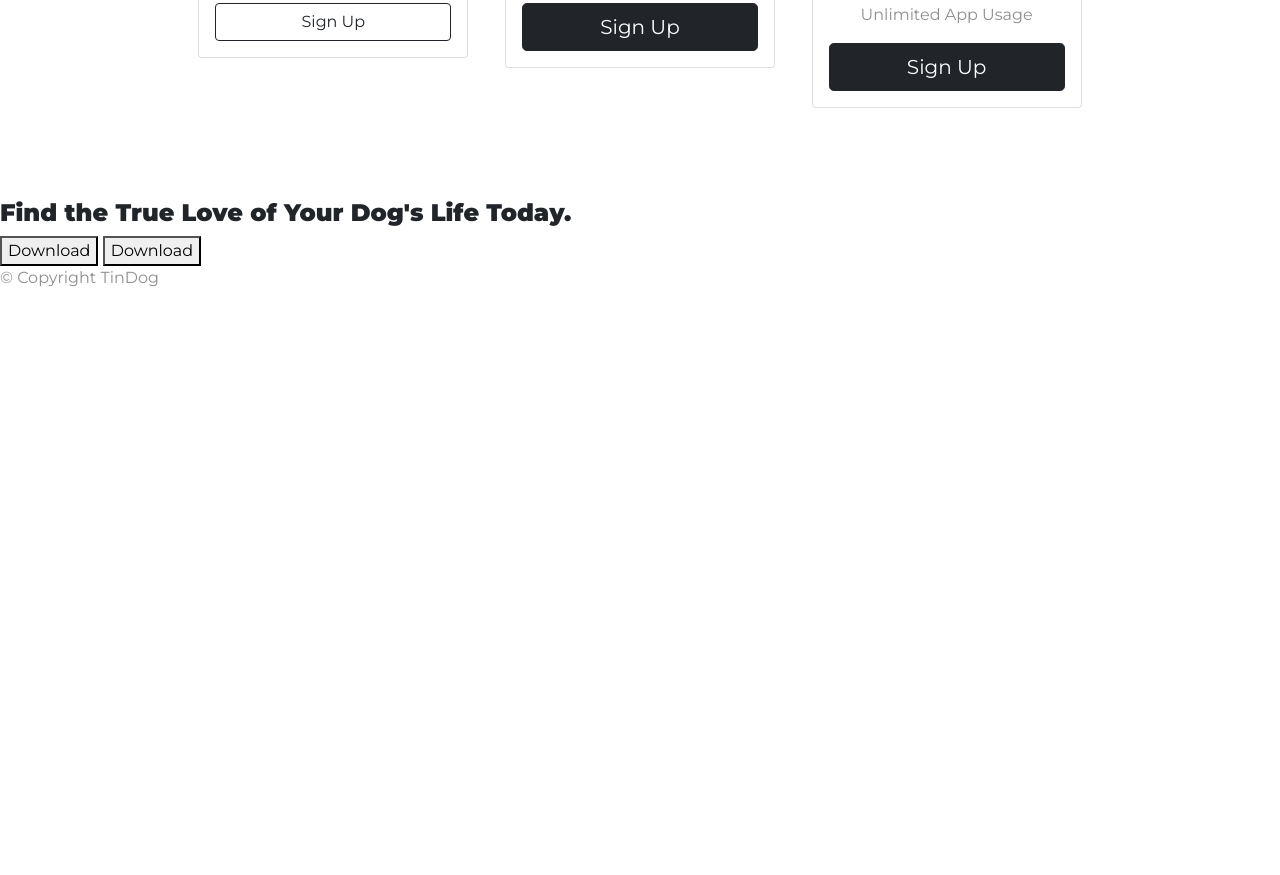
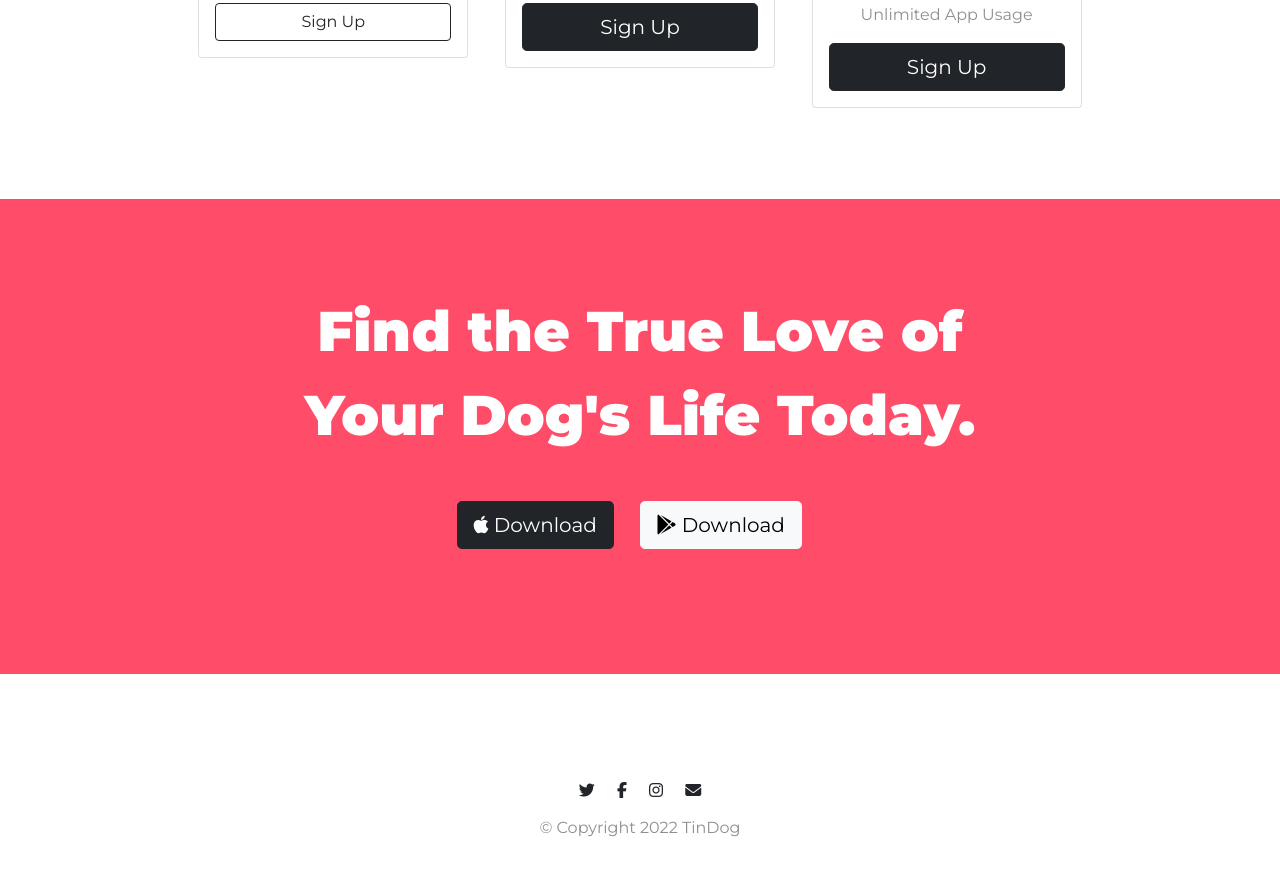
Before and after one commit to bBravee/Tindog, a plain HTML site: page index.html in a window 1280 px wide. Shown: the part 2321-3196 px from the top of the page. Before the commit the page ends 2627 px from the top, so only its background shows below. Drawn offline with nearby package versions, Linux system fonts and the light colour scheme.

Commit message:
cta and footer section

```diff
--- a/css/styles.css
+++ b/css/styles.css
@@ -162,3 +162,31 @@ p {
     transform: rotate(0);
   }
 }
+
+/* Call to action Section */
+
+#cta {
+  text-align: center;
+  background-color: #ff4c68;
+  color: #fff;
+  padding: 7% 22%;
+}
+
+.cta-header {
+  font-family: "Montserrat", sans-serif;
+  font-weight: 900;
+  font-size: 3.5rem;
+  line-height: 1.5;
+}
+
+
+/* Footer Section */
+
+#footer {
+  text-align: center;
+  padding: 7% 15%;
+}
+
+.footer-icon {
+  padding: 2% 1%;
+}
--- a/index.html
+++ b/index.html
@@ -36,13 +36,13 @@
         <div class="collapse navbar-collapse" id="navbarSupportedContent">
           <ul class="navbar-nav ms-auto">
             <li class="nav-item">
-              <a class="nav-link" href="">Contact</a>
+              <a class="nav-link" href="#footer">Contact</a>
             </li>
             <li class="nav-item">
-              <a class="nav-link" href="">Pricing</a>
+              <a class="nav-link" href="#pricing">Pricing</a>
             </li>
             <li class="nav-item">
-              <a class="nav-link" href="">Download</a>
+              <a class="nav-link" href="#cta">Download</a>
             </li>
           </ul>
         </div>
@@ -54,8 +54,8 @@
       <div class="row">
         <div class="col-lg-6">
           <h1>Meet new and interesting dogs nearby.</h1>
-          <button type="button" class="btn btn-dark btn-lg download-button"><span class="fa-brands fa-apple"></span> Download</button>
-          <button type="button" class="btn btn-outline-light btn-lg download-button"><span class="fa-brands fa-google-play"></span>Download</button>
+          <button type="button" class="download-button btn btn-dark btn-lg"><span class="fa-brands fa-apple"></span> Download</button>
+          <button type="button" class="download-button btn btn-outline-light btn-lg"><span class="fa-brands fa-google-play"></span>Download</button>
         </div>
         <div class="col-lg-6">
           <img class="title-image" src="images/iphone6.png" alt="iphone-mockup">
@@ -208,9 +208,9 @@
 
   <section id="cta">
 
-    <h3>Find the True Love of Your Dog's Life Today.</h3>
-    <button type="button">Download</button>
-    <button type="button">Download</button>
+    <h3 class="cta-header">Find the True Love of Your Dog's Life Today.</h3>
+    <button type="button" class="download-button btn btn-dark btn-lg"><span class="fa-brands fa-apple"></span> Download</button>
+    <button type="button" class="download-button btn btn-light btn-lg"><span class="fa-brands fa-google-play"></span> Download</button>
 
   </section>
 
@@ -218,8 +218,11 @@
   <!-- Footer -->
 
   <footer id="footer">
-
-    <p>© Copyright TinDog</p>
+    <i class="footer-icon fa-brands fa-twitter"></i>
+    <i class="footer-icon fa-brands fa-facebook-f"></i>
+    <i class="footer-icon fa-brands fa-instagram"></i>
+    <i class="footer-icon fa-solid fa-envelope"></i>
+    <p>© Copyright 2022 TinDog</p>
 
   </footer>
 
```
